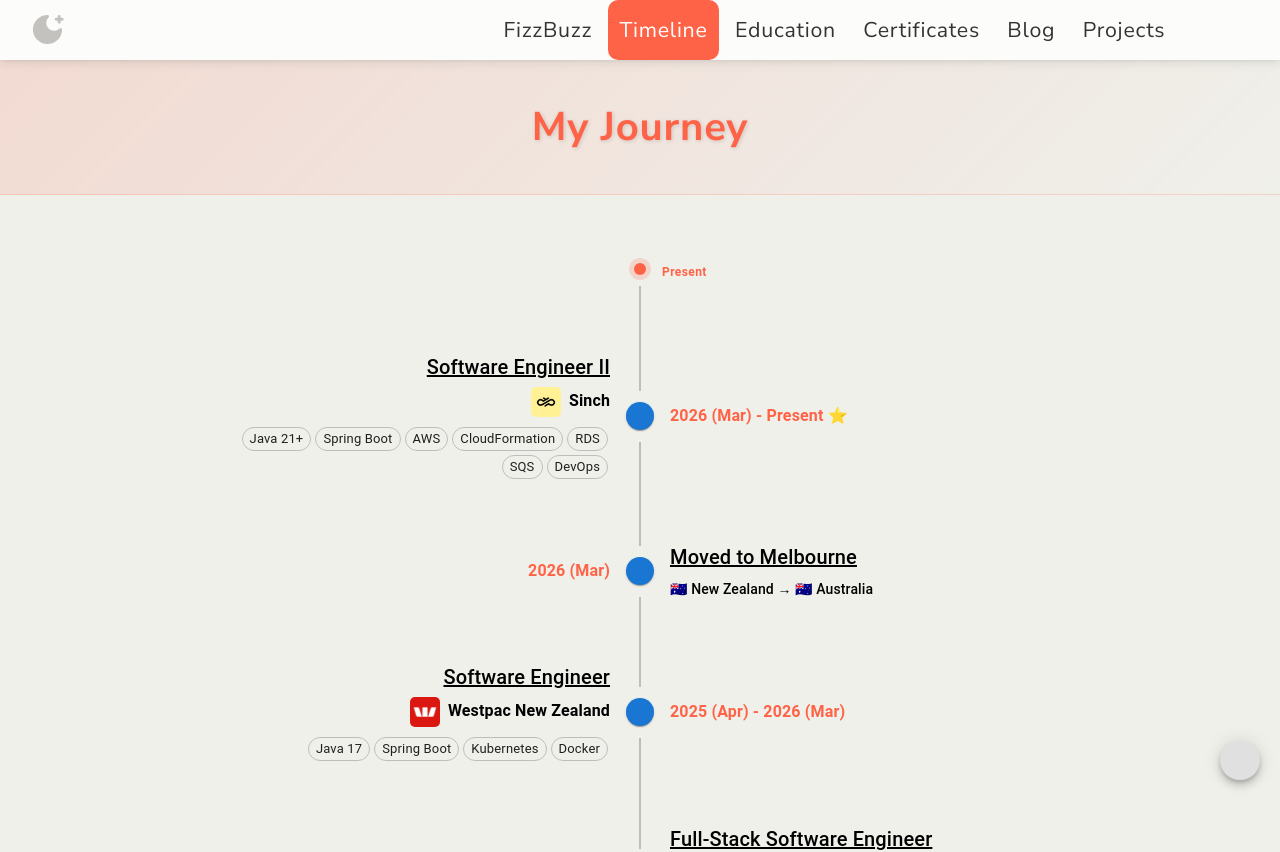
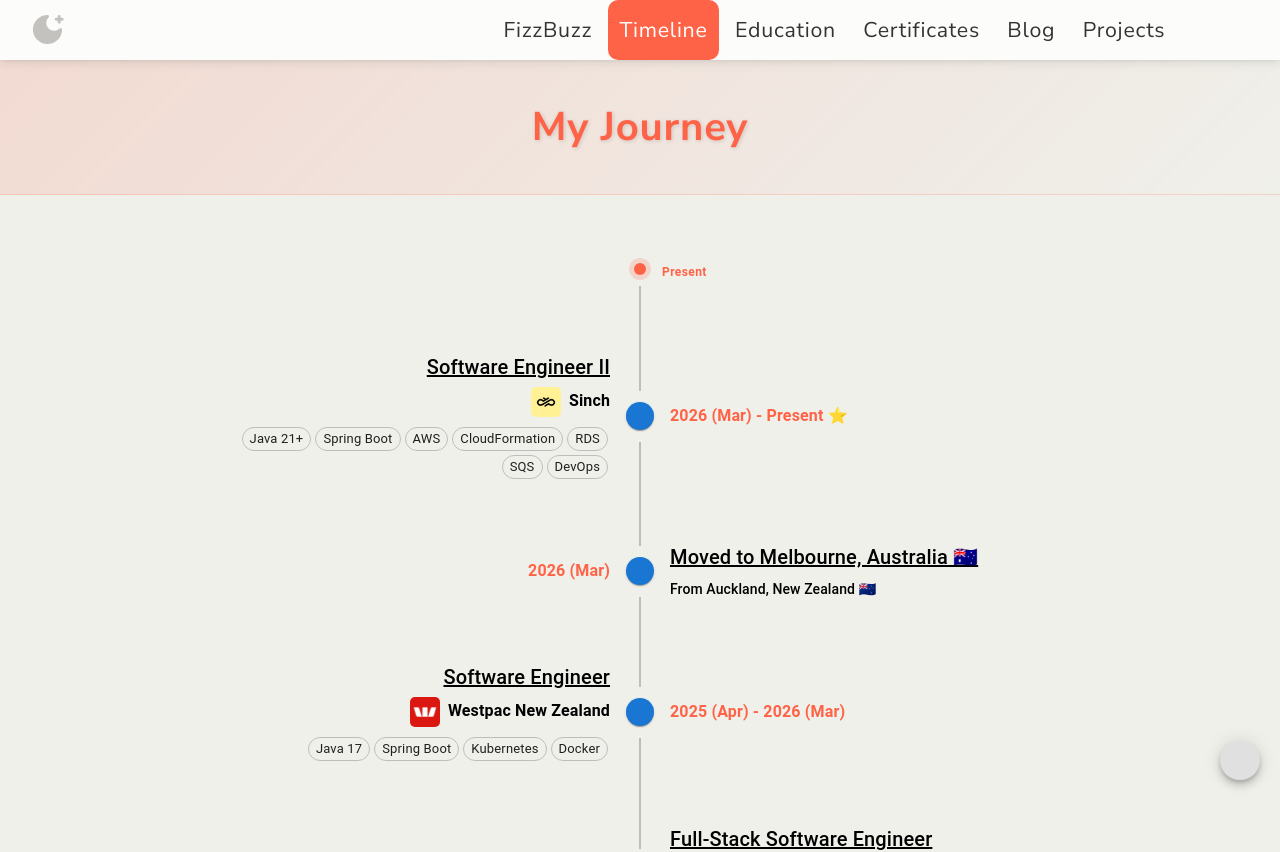
Before and after one commit to ColtonRandall/dev-portfolio, a React (Vite) app: page /timeline in a window 1280 px wide. Shown: the top 852 px of the page. Built offline with nearby package versions, Linux system fonts and the light colour scheme; some icons are missing.

Commit message:
update timeline

```diff
--- a/src/pages/Timeline/ColtonTimeline.jsx
+++ b/src/pages/Timeline/ColtonTimeline.jsx
@@ -71,8 +71,8 @@
         <TimelineComponent
           yearEntry="2026 (Mar)"
           iconComponent={<FlightTakeoffIcon />}
-          title="Moved to Melbourne"
-          subtext="🇦🇺 New Zealand → 🇦🇺 Australia"
+          title="Moved to Melbourne, Australia 🇦🇺"
+          subtext="From Auckland, New Zealand 🇳🇿"
         />
 
         <TimelineComponent
@@ -235,8 +235,8 @@
         <TimelineComponent
           yearEntry="1998"
           iconComponent={<FlightTakeoffIcon />}
-          title="Moved to New Zealand"
-          subtext="🇨🇦 Canada → 🇳🇿 New Zealand"
+          title="Moved to Auckland, New Zealand 🇳🇿"
+          subtext="From Vancouver, Canada 🇨🇦"
         />
 
         <TimelineComponent
```
